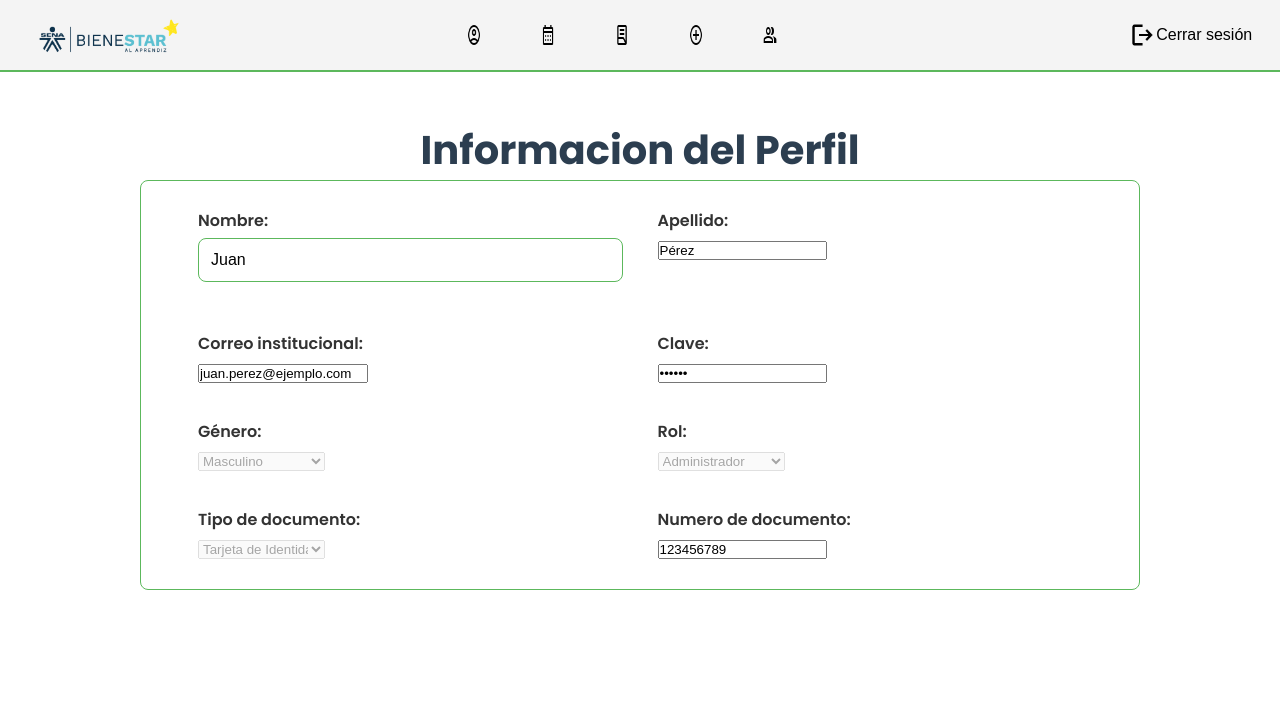
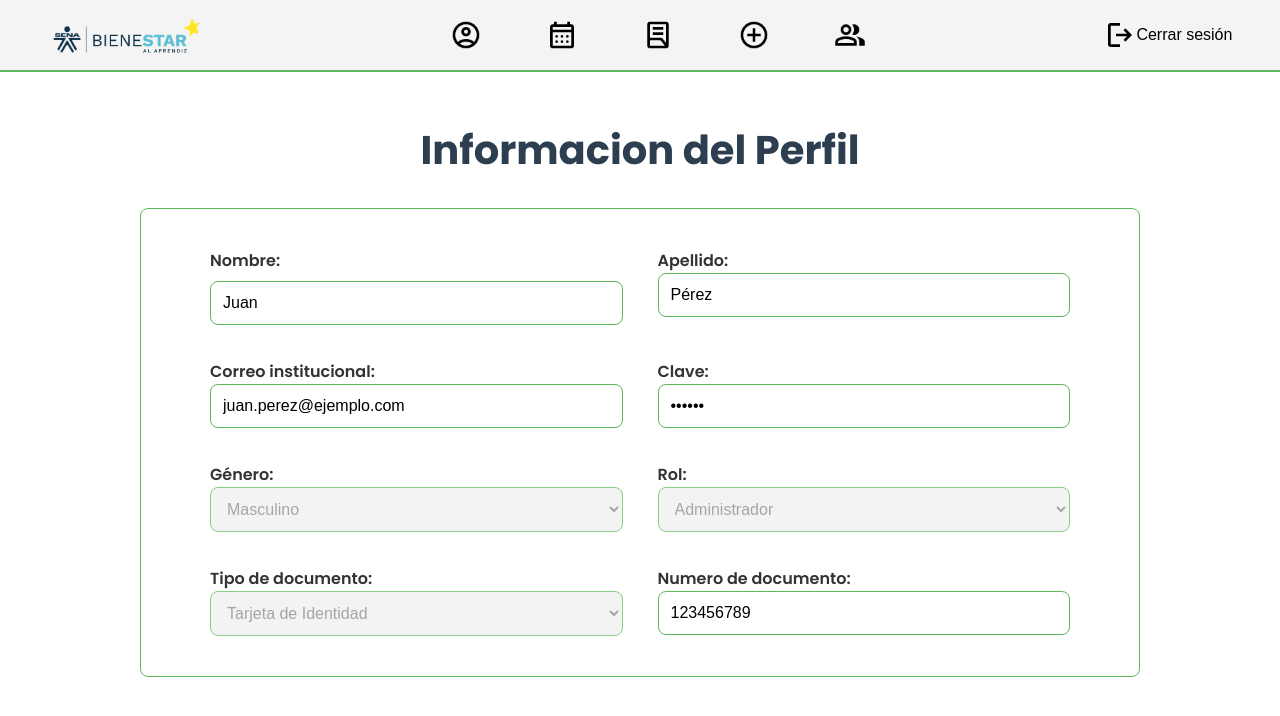
Before and after one commit to Laura29Cardenas/NewFrontendBienestar, a React (Create React App) app: page /perfilAdmin in a window 1280 px wide. Shown: the top 716 px of the page. Built offline with nearby package versions, Linux system fonts and the light colour scheme.

Commit message:
profile admin arreglado

```diff
--- a/src/index.css
+++ b/src/index.css
@@ -1,13 +1,14 @@
 @import url("https://fonts.googleapis.com/css2?family=Poppins:ital,wght@0,100;0,200;0,300;0,400;0,500;0,600;0,700;0,800;0,900;1,100;1,200;1,300;1,400;1,500;1,600;1,700;1,800;1,900&display=swap");
 @import url("https://fonts.googleapis.com/css2?family=Poppins:wght@300;400;500;600;700&display=swap");
 
-/*NAVBAR ADMINISTRADOR*/
+/* NAVBAR ADMINISTRADOR */
+/* NAVBAR ADMINISTRADOR */
 /* Estilo del cuerpo */
 .body-navbarAdmin {
   background-color: #5cb85c21;
   margin: 0;
   padding: 0;
-  font-family: "Work Sans Regular", sans-serif;
+  font-family: "Work Sans", sans-serif;
   overflow: hidden;
 }
 
@@ -23,15 +24,15 @@
   border-bottom: 2px solid #5cb85c;
   position: fixed;
   z-index: 1000;
-  padding: 0 1%; /* Añade padding para asegurar que el contenido no esté pegado a los bordes */
+  padding: 0 2%; /* Asegura que el contenido no esté pegado a los bordes */
   box-sizing: border-box;
 }
 
 /* Estilo del logo */
 .logo-navadmin-bienestar {
   padding: 5px;
-  width: 15%;
-  max-height: 15vh;
+  width: auto;
+  max-height: 8vh; /* Ajusta la altura máxima del logo */
 }
 
 /* Estilo de la barra de navegación */
@@ -40,20 +41,19 @@
   flex-grow: 1;
   justify-content: center;
   align-items: center;
-  margin: 0; /* Elimina el margen derecho para centrar el nav */
 }
 
 .nav-admin .ul-navadmin {
   list-style: none;
   padding: 0;
-  margin: 0 75px 0 0;
+  margin: 0;
   display: flex;
   justify-content: center;
   align-items: center;
 }
 
 .nav-admin .ul-navadmin .li-navadmin {
-  margin: 0 15px;
+  margin: 0 20px; /* Espaciado más amplio entre elementos */
 }
 
 /* Estilo de los enlaces de la barra de navegación */
@@ -61,19 +61,18 @@
   display: flex;
   justify-content: center;
   align-items: center;
-  padding: 4px 10px;
+  padding: 8px 12px; /* Aumenta el padding para mejorar la usabilidad */
   text-decoration: none;
   color: #000000;
   transition: color 0.3s, background-color 0.3s;
-  border-radius: 50px;
-  position: relative; /* Necesario para la línea inferior */
+  border-radius: 30px; /* Redondeo más suave */
+  position: relative;
 }
 
 /* Estilo de los iconos */
 .nav-admin .ul-navadmin .li-navadmin .enlaceIcono-navadmin .icono {
-  width: 3vh;
-  height: 3vh;
-  padding: 0px 5px;
+  width: 4vh; /* Aumenta el tamaño del icono */
+  height: 4vh; /* Aumenta el tamaño del icono */
   margin: 0;
 }
 
@@ -92,13 +91,13 @@
   display: flex;
   justify-content: center;
   align-items: center;
-  margin-right: 5px;
-  padding: 4px 10px;
+  margin-right: 10px; /* Espaciado más amplio */
+  padding: 8px 12px; /* Aumenta el padding */
   text-decoration: none;
   color: #000000;
   transition: color 0.3s, background-color 0.3s;
-  border-radius: 50px;
-  position: relative; /* Necesario para la línea inferior */
+  border-radius: 30px;
+  position: relative;
 }
 
 .cerrarSesion .cerrarSesion-navadmin:hover {
@@ -112,19 +111,19 @@
   bottom: -2px;
   left: 10%;
   right: 10%;
-  height: 3px;
+  height: 4px; /* Aumenta el grosor de la línea */
   background-color: #5cb85c;
   border-radius: 50px;
 }
 
 /* Estilo de los iconos en cerrar sesión */
 .cerrarSesion .cerrarSesion-navadmin .icono {
-  width: 3.4vh;
-  height: 3.4vh;
+  width: 4vh; /* Aumenta el tamaño del icono */
+  height: 4vh; /* Aumenta el tamaño del icono */
 }
 
 .cerrarSesion .cerrarSesion-navadmin .icono:hover {
-  filter: brightness(0.5);
+  filter: brightness(0.7); /* Ajusta el brillo del icono */
 }
 
 /* Media queries para pantallas más pequeñas */
@@ -647,6 +646,7 @@ swal.fire title {
 /*PROFILEADMIN*/
 /*ProfileAdmin.css*/
 /* Estilo del contenedor principal */
+/* Contenedor principal del perfil de administrador */
 .container-profile-admin {
   display: flex;
   flex-direction: column;
@@ -654,85 +654,74 @@ swal.fire title {
   justify-content: center;
   margin: 0 auto;
   padding: 20px;
-  height: auto; /* Ajusta automáticamente la altura */
-  max-width: 1000px; /* Ajusta según sea necesario */
+  max-width: 1000px;
   border: 1px solid #5cb85c;
   border-radius: 8px;
   background-color: #fff;
-  box-sizing: border-box; /* Incluye padding y border en el tamaño total */
-}
-
+  box-sizing: border-box; /* Asegura que padding y border estén incluidos en el tamaño total */
+}
 
 /* Estilo del título */
 .section-title-profile-admin {
   text-align: center;
+  margin-bottom: 3.5vh;
   font-size: 2.5em;
-  margin-top: 15vh; /* Ajustado para mejorar el espaciado */
+  margin-top: 15vh; /* Espaciado superior ajustado */
   color: #2c3e50;
 }
 
-/* Estilo del formulario */
+/* Estilo del formulario de perfil de administrador */
 .profile-admin-container .form-perfil-admin {
   display: grid;
-  grid-template-columns: repeat(2, 1fr); /* Dos columnas de igual tamaño */
+  grid-template-columns: repeat(auto-fit, minmax(412px, 1fr)); /* Columnas adaptables según el ancho disponible */
   gap: 35px; /* Espacio entre columnas */
-  width: 100vw; /* Ocupa todo el ancho del contenedor */
-  max-width: 900px; /* Asegura que no se desborde */
-  padding: 8px; /* Más espacio alrededor del contenido */
+  width: 100%; /* Asegura que ocupe el 100% del contenedor */
+  max-width: 900px; /* Asegura que no se desborde en pantallas grandes */
+  padding: 20px; /* Espacio interior ajustado */
   text-align: left;
+  box-sizing: border-box;
 }
 
 /* Estilo de los grupos de formulario */
 .form-group-perfilAdmin {
-  display: flexbox;
+  display: flex;
   flex-direction: column;
   width: 100%;
-  margin-bottom: 15px; /* Espacio entre campos */
-}
-
-.form-group-perfilAdmin .label-form-profile-admin {
+}
+
+/* Estilo de las etiquetas de los campos */
+.label-form-profile-admin {
   font-weight: 600;
   color: #333;
-  margin-bottom: 5px;
+  margin-bottom: 8px; /* Mayor espacio debajo de la etiqueta */
   text-align: left;
 }
 
-/* Estilo de las etiquetas */
-.label-form-profile-admin {
-  display: flex;
-  text-align: left;
-  font-weight: 600;
-  color: #333;
-  margin-bottom: 5px; /* Espacio debajo de la etiqueta */
-}
-
 /* Estilo de los campos de entrada */
-.form-group-perfilAdmin .input-form-profile-admin,
-.form-group-perfilAdmin .select-form-profile-admin {
-  padding: 12px; /* Mayor padding para mejor usabilidad */
+.input-form-profile-admin,
+.select-form-profile-admin {
+  padding: 12px;
   font-size: 16px;
   border: 1px solid #5cb85c;
   border-radius: 8px;
-  max-height: 10vh;
-  min-width: 100%; /* Ocupa todo el ancho disponible dentro del contenedor */
+  width: 100%; /* Asegura que los inputs ocupen todo el ancho disponible */
   box-sizing: border-box; /* Incluye padding y border en el tamaño total */
-  transition: border-color 0.3s ease;
-}
-
-
-
+  transition: border-color 0.3s ease; /* Transición suave para el enfoque */
+}
+
+/* Ajustes específicos para la apariencia de los campos */
 .input-form-profile-admin {
-  max-width: 40%;
+  max-width: 100%; /* Se adapta al tamaño del contenedor */
 }
 
 .select-form-profile-admin {
-  max-width: 30%;
-}
-
-/* Estilo para el enfoque en campos de entrada */
-.form-group-perfilAdmin .input-form-profile-admin:focus,
-.form-group-perfilAdmin .select-form-profile-admin:focus {
-  border-color: #5cb85c;
+  max-width: 100%; /* Se adapta al tamaño del contenedor */
+}
+
+/* Estilo de enfoque en los campos de entrada */
+.input-form-profile-admin:focus,
+.select-form-profile-admin:focus {
+  border-color: #5cb85c; /* Color de borde al hacer foco */
   outline: none;
 }
 
```
